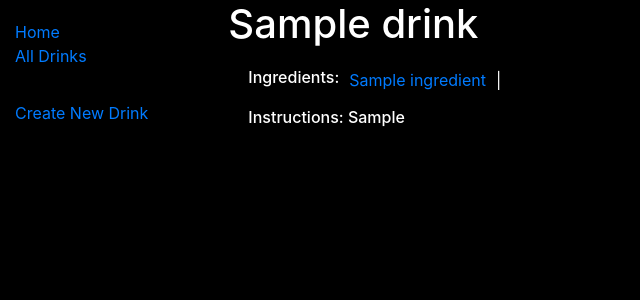
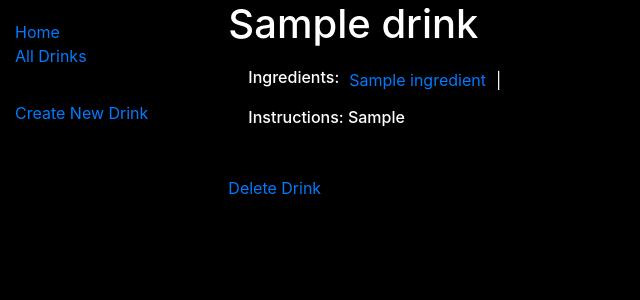
Before and after one commit to awellbro/bartend, a Node server app: page /catalog/drink/600000000000000000000001 in a window 1280 px wide. Shown: the top 300 px of the page, without its empty margins (0-640 px from the left). Run offline with Node 20, Linux system fonts and the light colour scheme; tables that the repository leaves empty hold one stand-in row (Sample ...); some libraries are stand-ins or nearby versions.

Commit message:
added delete drink option. tested, working

```diff
--- a/bartend_app/controllers/drinksController.js
+++ b/bartend_app/controllers/drinksController.js
@@ -130,11 +130,23 @@ for (const name of ingredientNames){
 ];
 
 exports.drinks_delete_get = asyncHandler(async (req, res, next) => {
-    res.send('Not Here: Drinks delete GET');
+    const drink = await (Drinks.findById(req.params.id).exec())
+
+    if(!drink){
+        res.redirect('/catalog/drinks')
+    } else {
+        res.render('layout', {
+        content: 'drink_delete',
+        title: 'Drink Delete',
+        drink: drink,
+    });
+    }
 });
 
 exports.drinks_delete_post = asyncHandler(async (req, res, next) => {
-    res.send('Not Here: Drinks delete POST');
+
+    Drinks.findByIdAndDelete(req.body.drinkid).exec();
+    res.redirect('/catalog/drinks');
 });
 
 exports.drinks_update_get = asyncHandler(async (req, res, next) => {
--- a/bartend_app/routes/catalog.js
+++ b/bartend_app/routes/catalog.js
@@ -14,10 +14,10 @@ router.get('/drink/create', drinks_controller.drinks_create_get);
 router.post('/drink/create', drinks_controller.drinks_create_post);
 
 //GET request for deleting a drink
-router.get('/drink/delete', drinks_controller.drinks_delete_get);
+router.get('/drink/:id/delete', drinks_controller.drinks_delete_get);
 
 //POST request for deleting a drink
-router.post('/drink/delete', drinks_controller.drinks_delete_post);
+router.post('/drink/:id/delete', drinks_controller.drinks_delete_post);
 
 //GET request for updating a drink
 router.get('/drink/update', drinks_controller.drinks_update_get);
--- a/bartend_app/views/drinkDetails.ejs
+++ b/bartend_app/views/drinkDetails.ejs
@@ -13,3 +13,6 @@
     </div>
     <h4 style="font-size:1rem;padding:1rem 0rem;">Instructions: <%= drinks.instructions %></h4>
 </div>
+
+<hr>
+<p><a href="<%= drinks.url + '/delete'%>">Delete Drink</a></p>
```
Also changed, not shown: bartend_app/views/drink_delete.ejs (added, +14 -0 lines).
